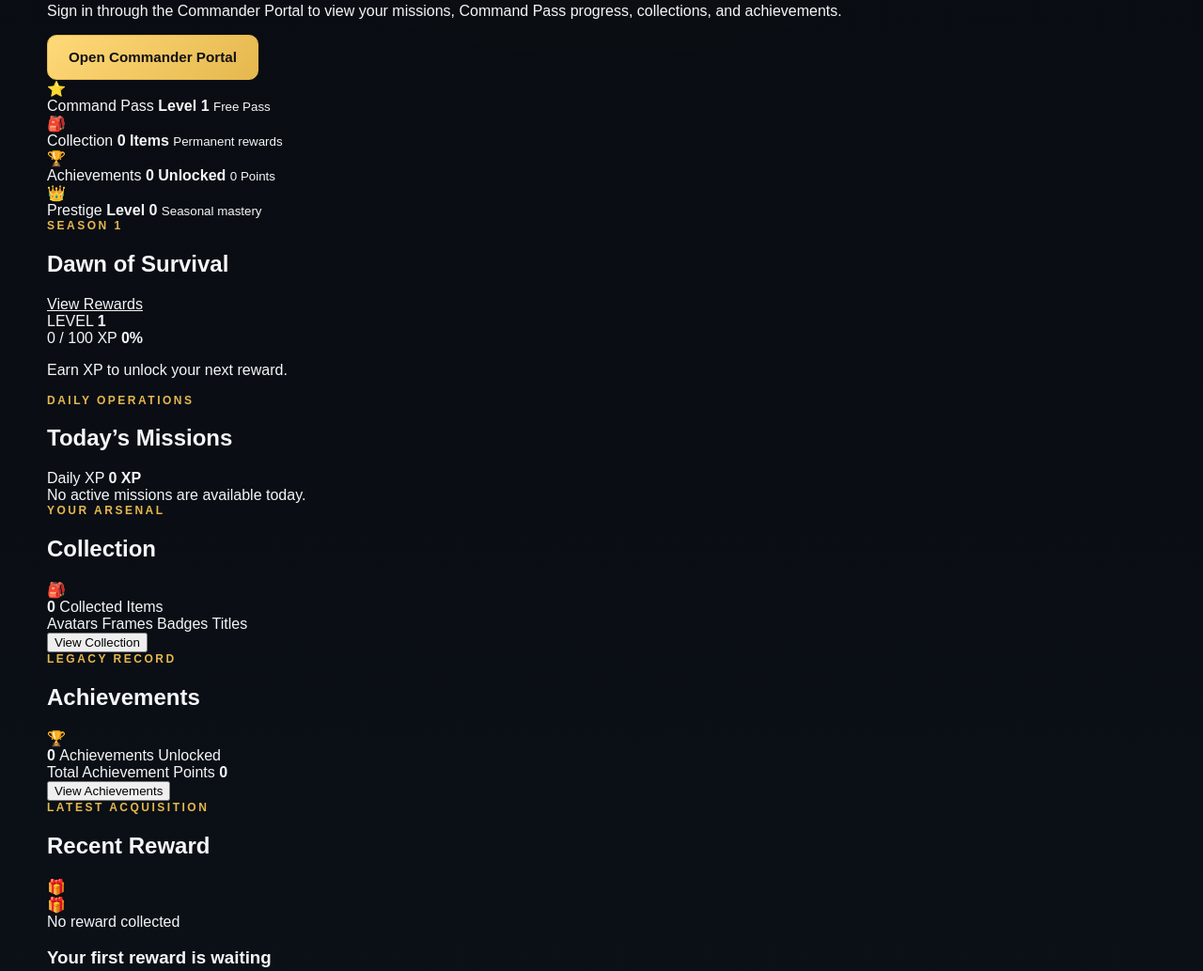
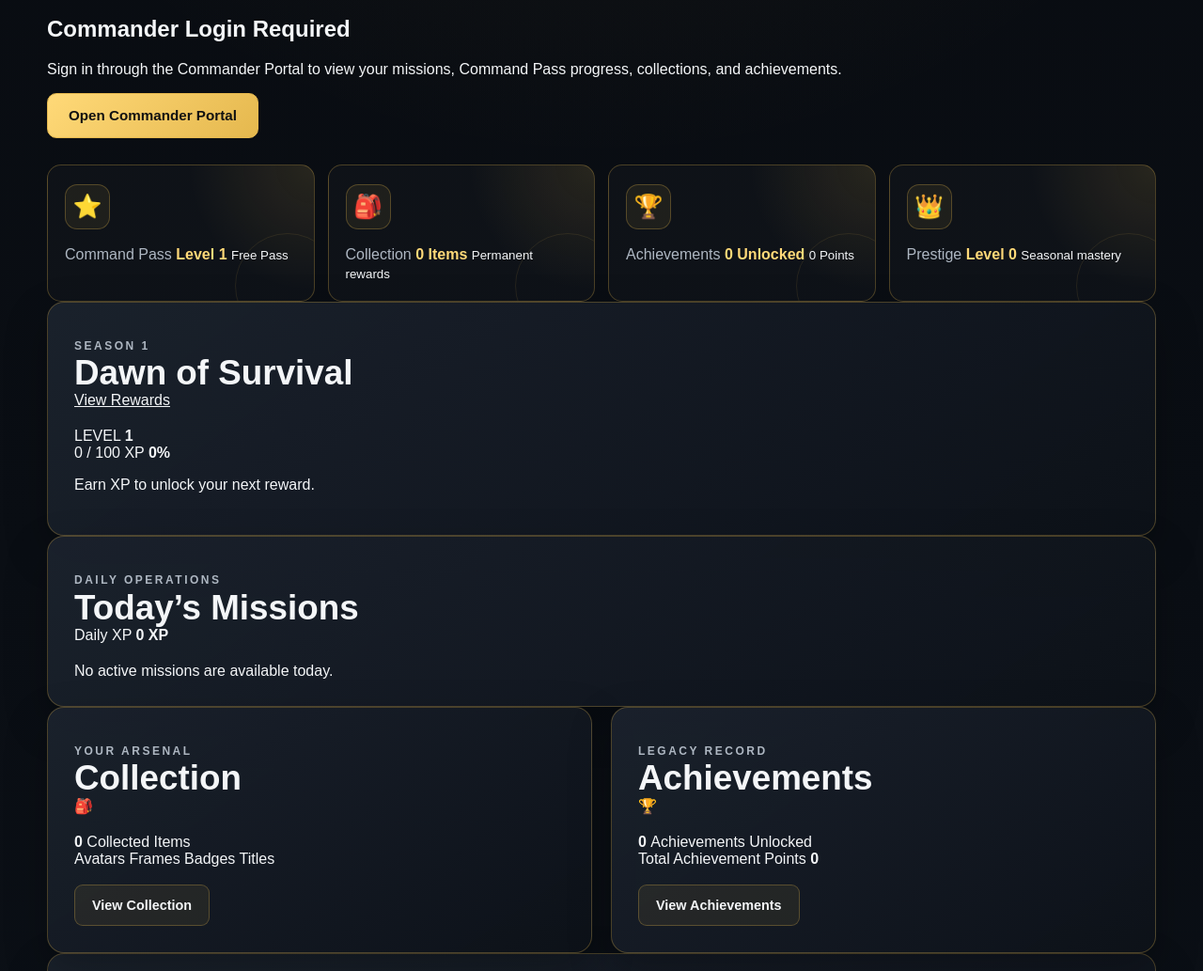
Before and after one commit to Shaidenx/tileslegacy-portal, a plain HTML site: page dashboard.html in a window 1280 px wide. Shown: the part 610-1643 px from the top of the page at 94% size. Drawn offline with nearby package versions, Linux system fonts and the light colour scheme.

Commit message:
Update dashboard.css

```diff
--- a/dashboard.css
+++ b/dashboard.css
@@ -225,3 +225,248 @@ a {
     flex-direction: row;
   }
 }
+/* =========================================================
+   PHASE 2 — DASHBOARD SECTIONS, PANELS & SUMMARY CARDS
+========================================================= */
+
+.dashboard-content {
+  position: relative;
+  padding: 34px 0 70px;
+}
+
+.dashboard-content .dashboard-shell {
+  display: flex;
+  flex-direction: column;
+  gap: 28px;
+}
+
+.dashboard-section,
+.dashboard-panel,
+.command-pass-panel,
+.missions-panel,
+.collection-panel,
+.achievements-panel,
+.recent-reward-panel,
+.quick-links-panel {
+  width: 100%;
+  padding: 24px 20px;
+  border: 1px solid var(--border);
+  border-radius: 18px;
+  background:
+    linear-gradient(
+      145deg,
+      rgba(28, 35, 46, 0.92),
+      rgba(13, 18, 25, 0.96)
+    );
+  box-shadow: 0 18px 45px rgba(0, 0, 0, 0.25);
+}
+
+.section-heading,
+.panel-heading {
+  margin-bottom: 20px;
+}
+
+.section-heading h2,
+.panel-heading h2,
+.dashboard-section h2,
+.dashboard-panel h2 {
+  margin: 0;
+  color: var(--text);
+  font-size: clamp(1.65rem, 7vw, 2.3rem);
+  line-height: 1.08;
+}
+
+.section-heading p,
+.panel-heading p {
+  margin: 9px 0 0;
+  color: var(--muted);
+  line-height: 1.55;
+}
+
+.summary-grid {
+  display: grid;
+  grid-template-columns: 1fr;
+  gap: 14px;
+}
+
+.summary-card {
+  position: relative;
+  min-width: 0;
+  padding: 20px 18px;
+  overflow: hidden;
+  border: 1px solid var(--border);
+  border-radius: 15px;
+  background:
+    radial-gradient(
+      circle at top right,
+      rgba(229, 184, 78, 0.12),
+      transparent 42%
+    ),
+    rgba(255, 255, 255, 0.025);
+}
+
+.summary-card::after {
+  content: "";
+  position: absolute;
+  right: -28px;
+  bottom: -40px;
+  width: 110px;
+  height: 110px;
+  border: 1px solid rgba(229, 184, 78, 0.1);
+  border-radius: 50%;
+}
+
+.summary-icon {
+  position: relative;
+  z-index: 1;
+  display: grid;
+  width: 48px;
+  height: 48px;
+  margin-bottom: 15px;
+  place-items: center;
+  border: 1px solid var(--border);
+  border-radius: 13px;
+  background: rgba(229, 184, 78, 0.08);
+  font-size: 1.55rem;
+}
+
+.summary-card h3,
+.summary-card h4 {
+  position: relative;
+  z-index: 1;
+  margin: 0 0 5px;
+  color: var(--text);
+  font-size: 1.05rem;
+}
+
+.summary-card strong,
+.summary-value {
+  color: var(--gold-light);
+}
+
+.summary-card p,
+.summary-card span,
+.summary-subtitle {
+  position: relative;
+  z-index: 1;
+  margin: 0;
+  color: var(--muted);
+  line-height: 1.45;
+}
+
+.summary-card a {
+  text-decoration: none;
+}
+
+.dashboard-card,
+.content-card,
+.feature-card {
+  padding: 22px 18px;
+  border: 1px solid rgba(229, 184, 78, 0.2);
+  border-radius: 15px;
+  background: rgba(255, 255, 255, 0.025);
+}
+
+.dashboard-card + .dashboard-card,
+.content-card + .content-card {
+  margin-top: 14px;
+}
+
+.card-icon {
+  margin-bottom: 12px;
+  font-size: 1.7rem;
+}
+
+.card-title {
+  margin: 0 0 6px;
+  font-size: 1.2rem;
+}
+
+.card-description,
+.card-subtitle {
+  margin: 0;
+  color: var(--muted);
+  line-height: 1.55;
+}
+
+.dashboard-content button,
+.dashboard-content .button,
+.dashboard-content .card-button,
+.dashboard-content .action-button {
+  display: inline-flex;
+  min-height: 44px;
+  align-items: center;
+  justify-content: center;
+  margin-top: 18px;
+  padding: 11px 18px;
+  border: 1px solid var(--border);
+  border-radius: 9px;
+  background: rgba(229, 184, 78, 0.08);
+  color: var(--text);
+  font-family: inherit;
+  font-size: 0.9rem;
+  font-weight: 800;
+  text-decoration: none;
+  cursor: pointer;
+}
+
+.dashboard-content button:hover,
+.dashboard-content .button:hover,
+.dashboard-content .card-button:hover,
+.dashboard-content .action-button:hover {
+  border-color: var(--gold);
+  background: rgba(229, 184, 78, 0.14);
+}
+
+.loading-state,
+.empty-state,
+.locked-state {
+  padding: 24px 18px;
+  border: 1px dashed rgba(229, 184, 78, 0.3);
+  border-radius: 14px;
+  background: rgba(255, 255, 255, 0.018);
+  color: var(--muted);
+  text-align: center;
+  line-height: 1.55;
+}
+
+.loading-state strong,
+.empty-state strong,
+.locked-state strong {
+  display: block;
+  margin-bottom: 7px;
+  color: var(--text);
+}
+
+.lower-dashboard-grid {
+  display: grid;
+  grid-template-columns: 1fr;
+  gap: 20px;
+}
+
+@media (min-width: 680px) {
+  .summary-grid {
+    grid-template-columns: repeat(2, minmax(0, 1fr));
+  }
+
+  .dashboard-section,
+  .dashboard-panel,
+  .command-pass-panel,
+  .missions-panel,
+  .collection-panel,
+  .achievements-panel,
+  .recent-reward-panel,
+  .quick-links-panel {
+    padding: 28px;
+  }
+}
+
+@media (min-width: 950px) {
+  .summary-grid {
+    grid-template-columns: repeat(4, minmax(0, 1fr));
+  }
+
+  .lower-dashboard-grid {
+    grid-template-columns: repeat(2, minmax(0, 1fr));
+  }
+}
```
